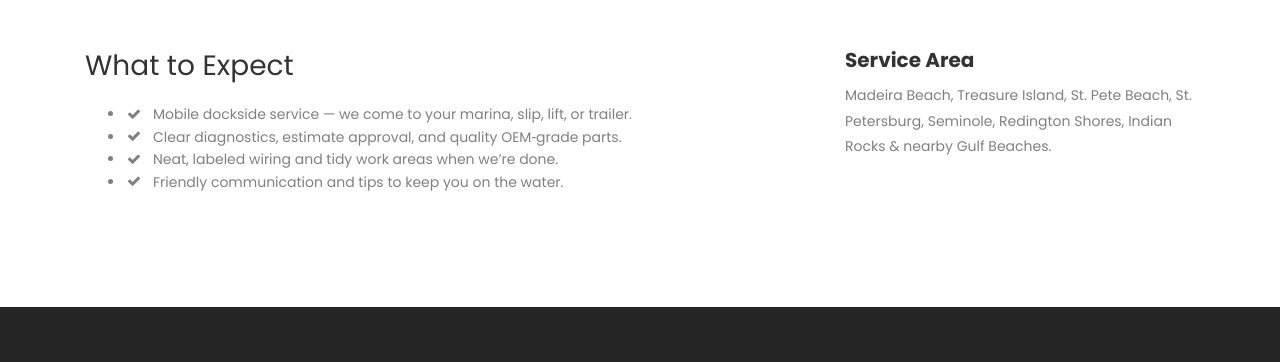
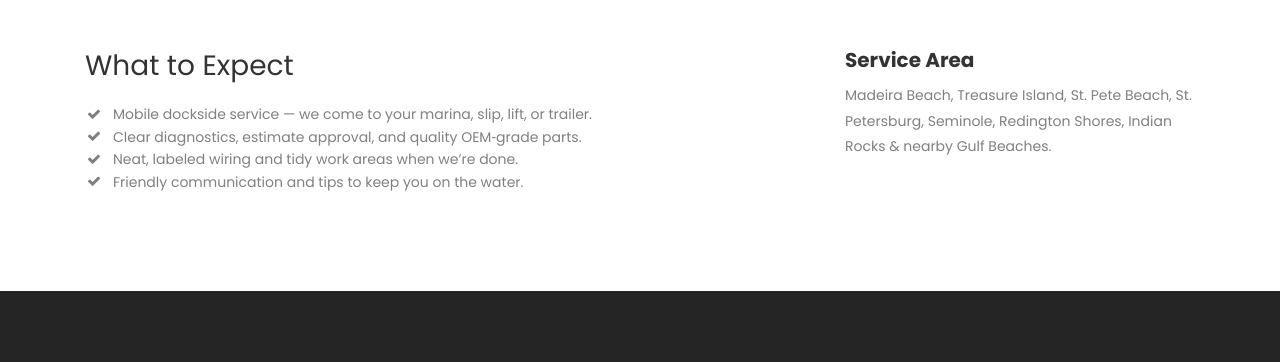
Before and after one commit to anthony-woodard/performancemarine-site, a plain HTML site: page services/index.html in a window 1280 px wide. Shown: the part 1347-1709 px from the top of the page. Drawn offline with Linux system fonts and the light colour scheme; files whose address does not match are found by name.

Commit message:
Fixed minor updates on about and services page

```diff
--- a/services/index.html
+++ b/services/index.html
@@ -68,6 +68,12 @@
       .services .icon { min-width: 70px; }
       .lead-checklist li { position: relative; padding-left: 28px; line-height: 1.6; }
       .lead-checklist li .fa-check { position: absolute; left: 0; top: 0.25em; width: 18px; text-align: center; }
+      .lead-checklist {
+  list-style: none;   /* remove default bullets */
+  padding: 0;         /* optional, keeps alignment clean */
+  margin: 0;          /* optional */
+}
+
     </style>
   </head>
   <body>
```
Also changed, not shown: about/index.html (+1 -1 lines).
